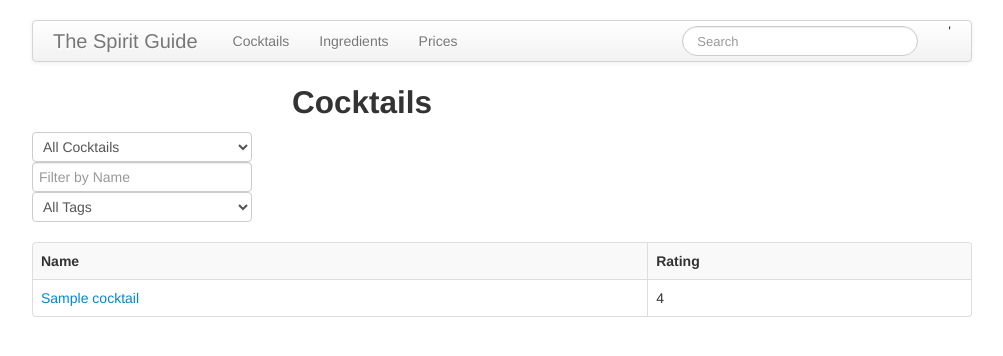
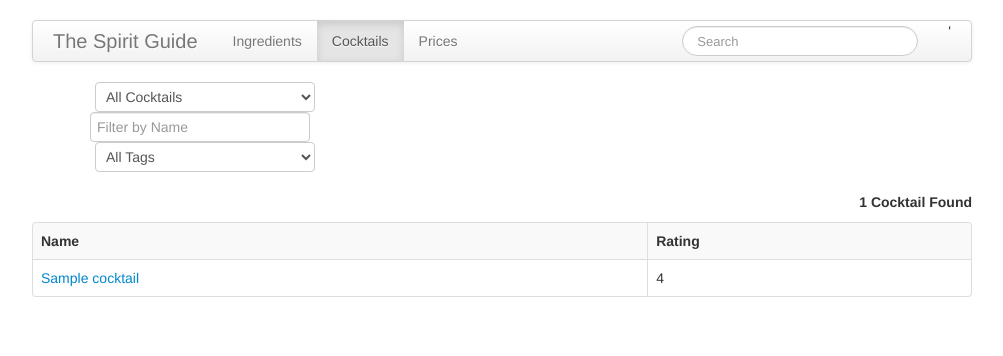
Before and after one commit to UVaCS4750-F13/spiritguide, a CakePHP app: the page made by app/View/Cocktails/index.ctp in a window 1280 px wide. Shown: the top 356 px of the page, without its empty margins (138-1141 px from the left). Run offline with PHP 8.4 and a stand-in for CakePHP, Linux system fonts and the light colour scheme; the template is opened without the code that fills it: most values are stand-ins (such as "Sample title", 1, 10 or a date in 2020); form fields are guessed from the names that the template uses; some libraries are stand-ins or nearby versions.

Commit message:
Improve views

```diff
--- a/app/View/Cocktails/index.ctp
+++ b/app/View/Cocktails/index.ctp
@@ -1,18 +1,22 @@
+<script>
+	document.getElementById("cocktail-tab").className = "active";
+</script>
+
+
 <div class="cocktails index">
 
-<span id="form-row">
-<h2 id="cocktail-header">Cocktails</h2>
-   	<?php echo $this->Form->create('Cocktail', array('action' => 'filter', 'class' => 'form-inline')); ?>
-    <fieldset class ="filter-form">
-         <?php echo $this->Form->input('type', array('label' => false, 'div' => false,
+<span id="cocktail-index-span">
+   	<?php echo $this->Form->create('Ingredient', array('div' => false, 'action' => 'filter', 'class' => 'form-inline')); ?>
+    <fieldset class="filter-form">
+         <?php echo $this->Form->input('availablility', array('id' => 'type-select', 'label' => false, 'div' => false,
 				'options' => array(
 				'all' => 'All Cocktails',
-				'alcohols' => 'Ones I Can Make'
+				'alcohols' => 'Within Your Power'
 				)
 			)
 		); ?>
-        <?php echo $this->Form->input('brand', array('label' => false, 'div' => false, 'placeHolder' => 'Filter by Name')); ?>
-        <?php echo $this->Form->input('type', array('label' => false, 'div' => false,
+        <?php echo $this->Form->input('name', array('label' => false, 'div' => false, 'placeHolder' => 'Filter by Name')); ?>
+        <?php echo $this->Form->input('tag', array('label' => false, 'div' => false,
 				'options' => array(
 				'all' => 'All Tags',
 				'alcohols' => 'Alcohols',
@@ -22,9 +26,10 @@
 		); ?>
     </fieldset>
     <?php echo $this->Form->end(array('label' => 'Filter Cocktails', 'div' => false, 'id' => 'cocktail-filter-button', 'class' => 'btn btn-info')); ?>
+</span>
 
-</span>
-<span><h5><?php echo $this->Paginator->counter(array('format' => __('{:count} Cocktail(s) Found'))); ?></h5></span>
+	<?php $plural = "s"; if ($count == 1) { $plural = ""; } ?>
+<span><h5><?php echo  __($count.' Cocktail'.$plural.' Found'); ?></h5></span>
 	<table class="table table-striped table-bordered" cellpadding="0" cellspacing="0">
 				<tr>
 			<th><?php echo 'Name'; ?></th>
@@ -34,10 +39,10 @@
 
 		<tr>
 			<td>
-				<?php echo $this->Html->link($cocktail['Cocktail']['name'],
-					array('action' => 'view', $cocktail['Cocktail']['cocktail_id'])); ?>
+				<?php echo $this->Html->link($cocktail['cocktail']['name'],
+					array('action' => 'view', $cocktail['cocktail']['cocktail_id'])); ?>
 			</td>
-			<td><?php echo h($cocktail['Cocktail']['rating']); ?>&nbsp;</td>
+			<td><?php echo h($cocktail['cocktail']['rating']); ?>&nbsp;</td>
 		</tr>
 		<?php endforeach; ?>
 	</table>
--- a/app/View/Ingredients/index.ctp
+++ b/app/View/Ingredients/index.ctp
@@ -21,6 +21,8 @@
     <?php echo $this->Form->end(array('label' => 'Filter Ingredients', 'div' => false, 'id' => 'mixer-filter-button', 'class' => 'btn btn-info')); ?>
 
 </span>
+	<?php $plural = "s"; if ($count == 1) { $plural = ""; } ?>
+	<span><h5><?php echo  __($count.' Ingredient'.$plural.' Returned'); ?></h5></span>
 	<table class="table table-striped table-bordered" cellpadding="0" cellspacing="0">
 		<tr>
 			<th><?php echo 'Description'; ?></th>
@@ -28,7 +30,7 @@
 		</tr>
 		<tr>
 		<?php foreach ($ingredients as $ingredient): ?>
-			<td><?php echo h($ingredient['ingredient']['description']); ?></td>
+			<td><?php echo $ingredient['ingredient']['description']; ?></td>
 			<td>
 				<?php echo $this->Html->link($ingredient['ingredient']['brand'],
 					array('action' => 'view', $ingredient['ingredient']['ingredient_id'])); ?>
--- a/app/View/Layouts/default.ctp
+++ b/app/View/Layouts/default.ctp
@@ -26,19 +26,11 @@
 				<div class="navbar-inner">
 					<?php echo $this->Html->link('The Spirit Guide', '/', array('class'=>'brand')); ?>
 						<ul class="nav">
-							<li class="dropdown">
-       							<a href="#" class="dropdown-toggle" data-toggle="dropdown">Cocktails</a>
-       							<ul class="dropdown-menu">
-       								<li><?php echo $this->Html->link('Index',
-  										array('controller'=>'cocktails', 'action'=>'index')); ?>
-  									</li>
-       								<li><?php echo $this->Html->link('Create New',
-  										array('controller'=>'cocktails', 'action'=>'add')); ?>
-  									</li>
-        						</ul>
-     						</li>
 							<li id="ingredient-tab"><?php echo $this->Html->link('Ingredients',
 								array('controller' => 'ingredients', 'action' => 'index')); ?>
+							</li>
+							<li id="cocktail-tab"><?php echo $this->Html->link('Cocktails',
+								array('controller' => 'cocktails', 'action' => 'index')); ?>
 							</li>
 							<li><?php echo $this->Html->link('Prices',
 								array('controller' => 'prices', 'action' => 'index')); ?>
--- a/app/webroot/css/style.css
+++ b/app/webroot/css/style.css
@@ -44,21 +44,6 @@ html {
     border: 1px solid #DDD;
 }
 
-#ingredient-index-span {
-	width: 820px;
-	margin: 0 auto;
-    margin-left: 50px;
-    margin-right:auto;
-	display: inline-block;
-}
-
-
-
-#cocktail-filter-button {
-	margin-left: 280px;
-	margin-top: 13px;
-}
-
 #ingredient-header {
 	margin-left: 250px;
 }
@@ -76,9 +61,7 @@ html {
 	margin: auto;
 }
 
-span h5 {
-	float: right;
-}
+
 
 .ingredient-box {
 	display:inline-block;
@@ -98,7 +81,9 @@ span h5 {
 	margin-left: 270px;
 }
 
-fieldset {
+/** Index Pages **/
+
+.filter-form {
 	display: inline-block;
 	margin-right: 5px;
 }
@@ -106,3 +91,34 @@ fieldset {
 #ingredient-index-span fieldset input {
 	margin-right: 5px;
 }
+
+#cocktail-index-span fieldset input {
+	margin-right: 0px;
+}
+
+#cocktail-index-span fieldset select {
+	margin-left: 5px;
+}
+
+#ingredient-index-span {
+	width: 820px;
+	margin: 0 auto;
+    margin-left: 60px;
+    margin-right:auto;
+	display: inline-block;
+}
+
+#cocktail-index-span {
+	width: 890px;
+	margin: 0 auto;
+    margin-left: 58px;
+    margin-right:auto;
+	display: inline-block;
+}
+
+#type-select {
+	margin-right: 5px;
+}
+
+span h5 {float: right;}
+h5 {margin-top: 0px;}
```
Also changed, not shown: app/Controller/CocktailsController.php (+40 -2 lines), app/Controller/IngredientsController.php (+14 -9 lines), vendors/QueryBot.php (+11 -4 lines).
